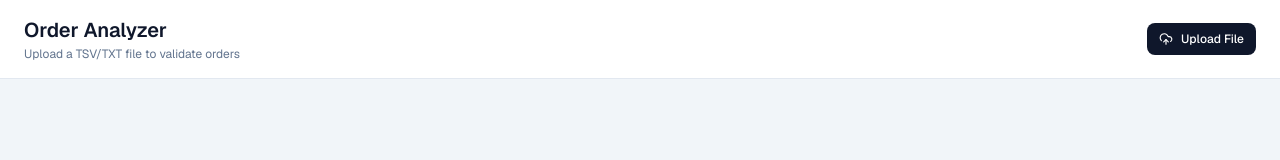
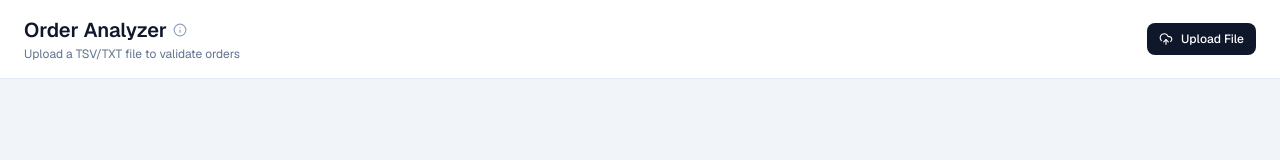
Before and after one commit to riomar0001/netsuite-pre-order-analyzer, a Next.js app: page / in a window 1280 px wide. Shown: the top 160 px of the page. Built offline with nearby package versions, Linux system fonts and the light colour scheme.

Commit message:
feat(components): add tooltip with validation details in Toolbar
- Introduced an Info icon that displays a tooltip with details on validation checks.
- Enhanced user experience by providing context on what the tool validates.
- Improved accessibility of information related to order file validation.

```diff
--- a/components/Toolbar.tsx
+++ b/components/Toolbar.tsx
@@ -1,4 +1,4 @@
-import { UploadCloud, X } from 'lucide-react';
+import { UploadCloud, X, Info } from 'lucide-react';
 
 type Props = {
   analyzed: boolean;
@@ -8,11 +8,31 @@ type Props = {
   onClear: () => void;
 };
 
+const ABOUT_LINES = [
+  'Validates TSV/TXT order files against field constraints.',
+  '',
+  'Detects:',
+  '• Constraint violations — field length & numeric rules',
+  '• Multiple Addresses — same order shipped to different addresses',
+  '• Duplicate SKUs — same SKU repeated within one order',
+  '',
+  'Click any error row to inspect it in the detail panel.',
+];
+
 export function Toolbar({ analyzed, fileName, fileKey, onFileUpload, onClear }: Props) {
   return (
     <div className="bg-white border-b border-slate-200 px-6 py-4 flex items-center justify-between shrink-0">
       <div>
-        <h1 className="text-xl font-semibold text-slate-900">Order Analyzer</h1>
+        <div className="flex items-center gap-1.5">
+          <h1 className="text-xl font-semibold text-slate-900">Order Analyzer</h1>
+          <div className="relative group">
+            <Info className="w-3.5 h-3.5 text-slate-400 hover:text-slate-600 cursor-default transition-colors" />
+            <div className="absolute left-0 top-5 z-50 hidden group-hover:block w-72 bg-slate-900 text-slate-100 text-xs rounded-lg shadow-xl p-3 leading-relaxed whitespace-pre-line pointer-events-none">
+              {ABOUT_LINES.join('\n')}
+              <div className="absolute -top-1.5 left-1 w-3 h-3 bg-slate-900 rotate-45" />
+            </div>
+          </div>
+        </div>
         <p className="text-xs text-slate-500 mt-0.5">Upload a TSV/TXT file to validate orders</p>
       </div>
       <div className="flex items-center gap-3">
```
